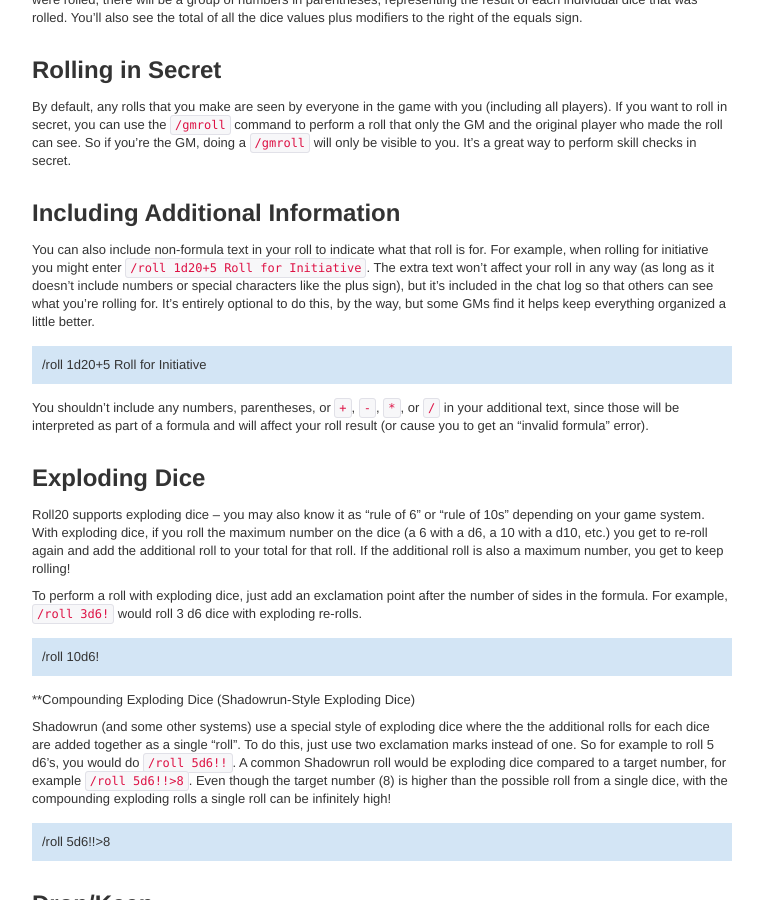
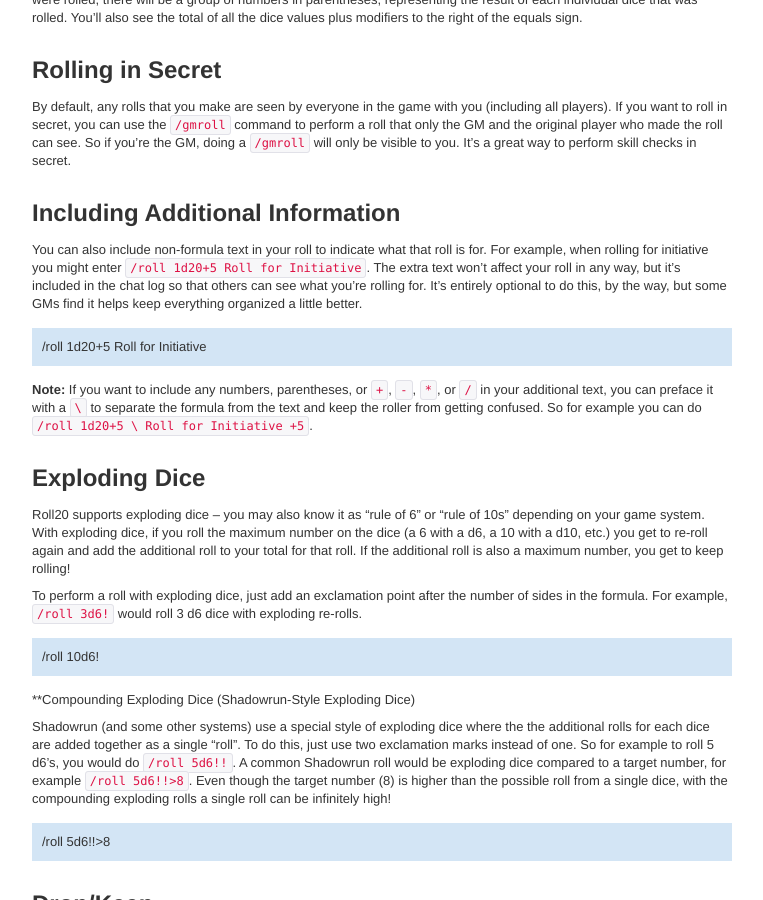
Before and after one commit to Roll20/help.roll20.net, a Jekyll site: the page built from _posts/2012-04-22-dice-rolling-reference.markdown, in a window 1280 px wide and 900 px high, scrolled down 600 px. Shown: the whole window, without its empty margins (138-901 px from the left). Built offline with Jekyll 4.4.1, drawn with Linux system fonts in a browser that asks for light colours; nearby versions of some CDN libraries; comment, search, counter and statistics services are not loaded.

Commit message:
escape character

```diff
--- a/_posts/2012-04-22-dice-rolling-reference.markdown
+++ b/_posts/2012-04-22-dice-rolling-reference.markdown
@@ -26,11 +26,11 @@ By default, any rolls that you make are seen by everyone in the game with you (i
 Including Additional Information
 --------------------------------
 
-You can also include non-formula text in your roll to indicate what that roll is for. For example, when rolling for initiative you might enter <code>/roll 1d20+5 Roll for Initiative</code>. The extra text won't affect your roll in any way (as long as it doesn't include numbers or special characters like the plus sign), but it's included in the chat log so that others can see what you're rolling for. It's entirely optional to do this, by the way, but some GMs find it helps keep everything organized a little better.
+You can also include non-formula text in your roll to indicate what that roll is for. For example, when rolling for initiative you might enter <code>/roll 1d20+5 Roll for Initiative</code>. The extra text won't affect your roll in any way, but it's included in the chat log so that others can see what you're rolling for. It's entirely optional to do this, by the way, but some GMs find it helps keep everything organized a little better.
 
 <div class="diceroller">/roll 1d20+5 Roll for Initiative</div>
 
-You shouldn't include any numbers, parentheses, or <code>+</code>, <code>-</code>, <code>*</code>, or <code>/</code> in your additional text, since those will be interpreted as part of a formula and will affect your roll result (or cause you to get an "invalid formula" error).
+**Note:** If you want to include any numbers, parentheses, or <code>+</code>, <code>-</code>, <code>*</code>, or <code>/</code> in your additional text, you can preface it with a <code>\</code> to separate the formula from the text and keep the roller from getting confused. So for example you can do <code>/roll 1d20+5 \ Roll for Initiative +5</code>.
 
 Exploding Dice
 --------------
```
